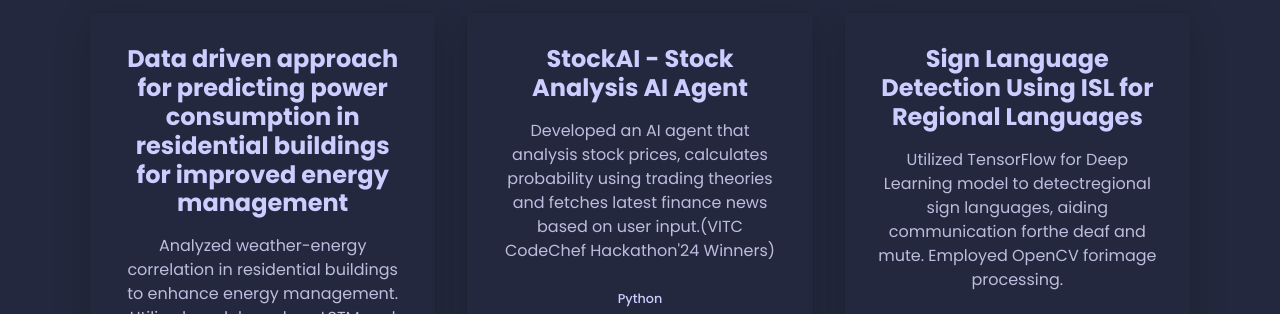
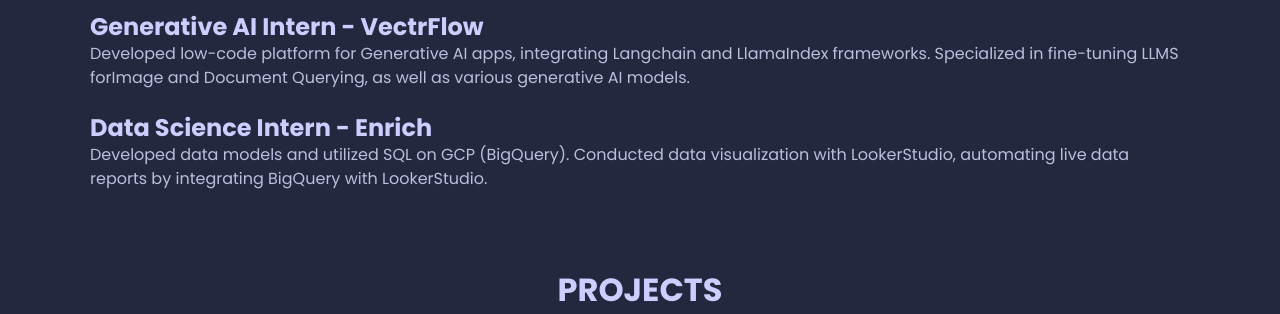
Before and after one commit to sbkowshik/sbkowshik.github.io, a plain HTML site: page index.html in a window 1280 px wide. Shown: the part 712-1026 px from the top of the page. Drawn offline with Linux system fonts and the light colour scheme.

Commit message:
Update index.html

```diff
--- a/index.html
+++ b/index.html
@@ -79,7 +79,31 @@
           </a>
         </div>
       </div>
-
+      <!--Experience-->
+      <section id="experience" class="section experience">
+        <h2 class="section__title">Experience</h2>
+        <div class="experience__grid">
+          <div class="experience">
+            <h3>Generative AI Intern - VectrFlow</h3>
+            <p class="experience__description">
+              Developed low-code platform for Generative AI apps, integrating
+Langchain and LlamaIndex frameworks. Specialized in fine-tuning
+LLMS forImage and Document Querying, as well as various
+generative AI models.
+            </p>
+          </div>
+          <br>
+          <div class="experience">
+            <h3>Data Science Intern - Enrich</h3>
+            <p class="experience__description">
+              Developed data models and utilized SQL on GCP (BigQuery).
+              Conducted data visualization with LookerStudio, automating live
+              data reports by integrating BigQuery with LookerStudio.
+            </p>
+          </div>
+        </div>
+      </div>
+      </section>
       <!-- Projects -->
       <section id="projects" class="section projects">
         <h2 class="section__title">Projects</h2>
```
